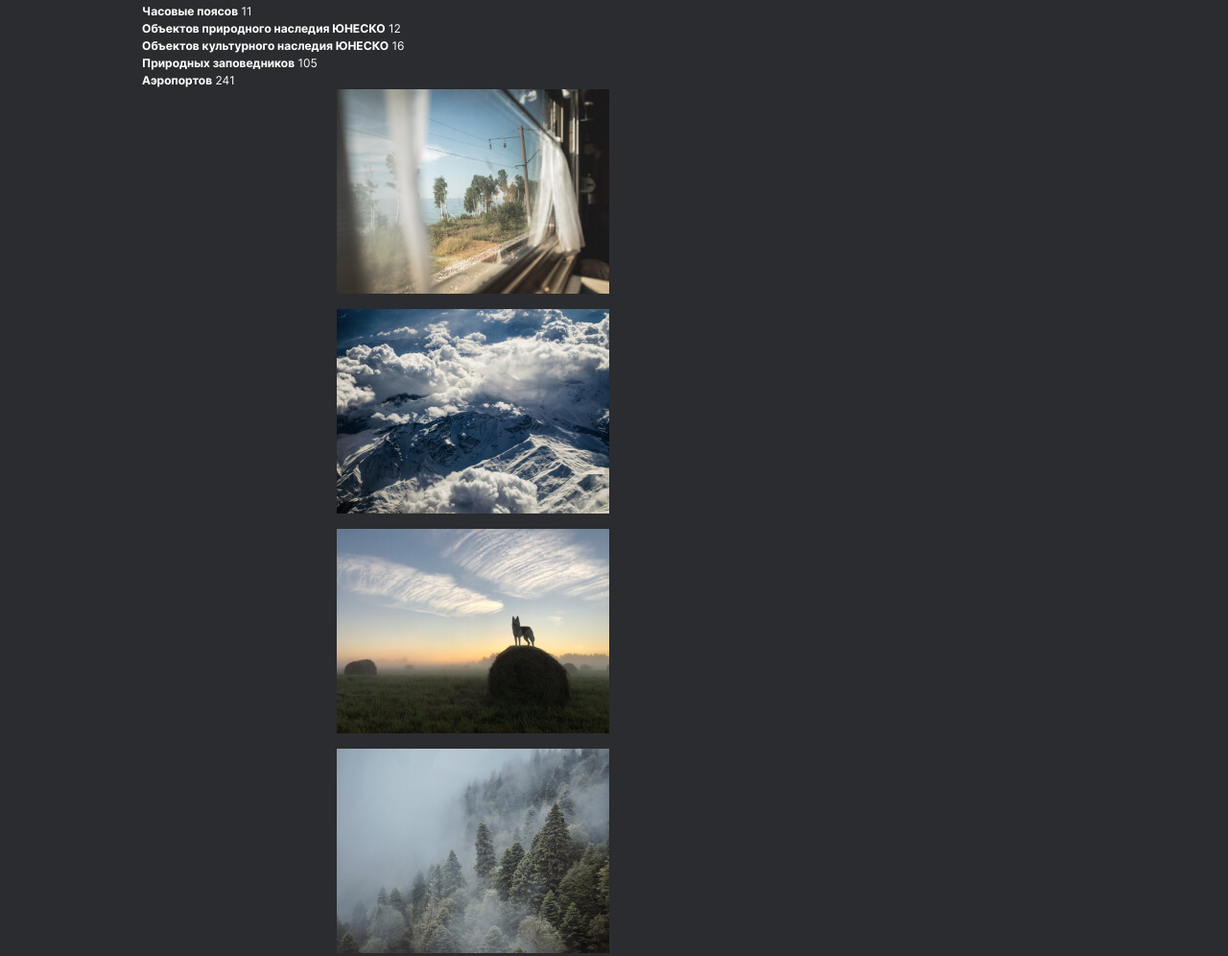
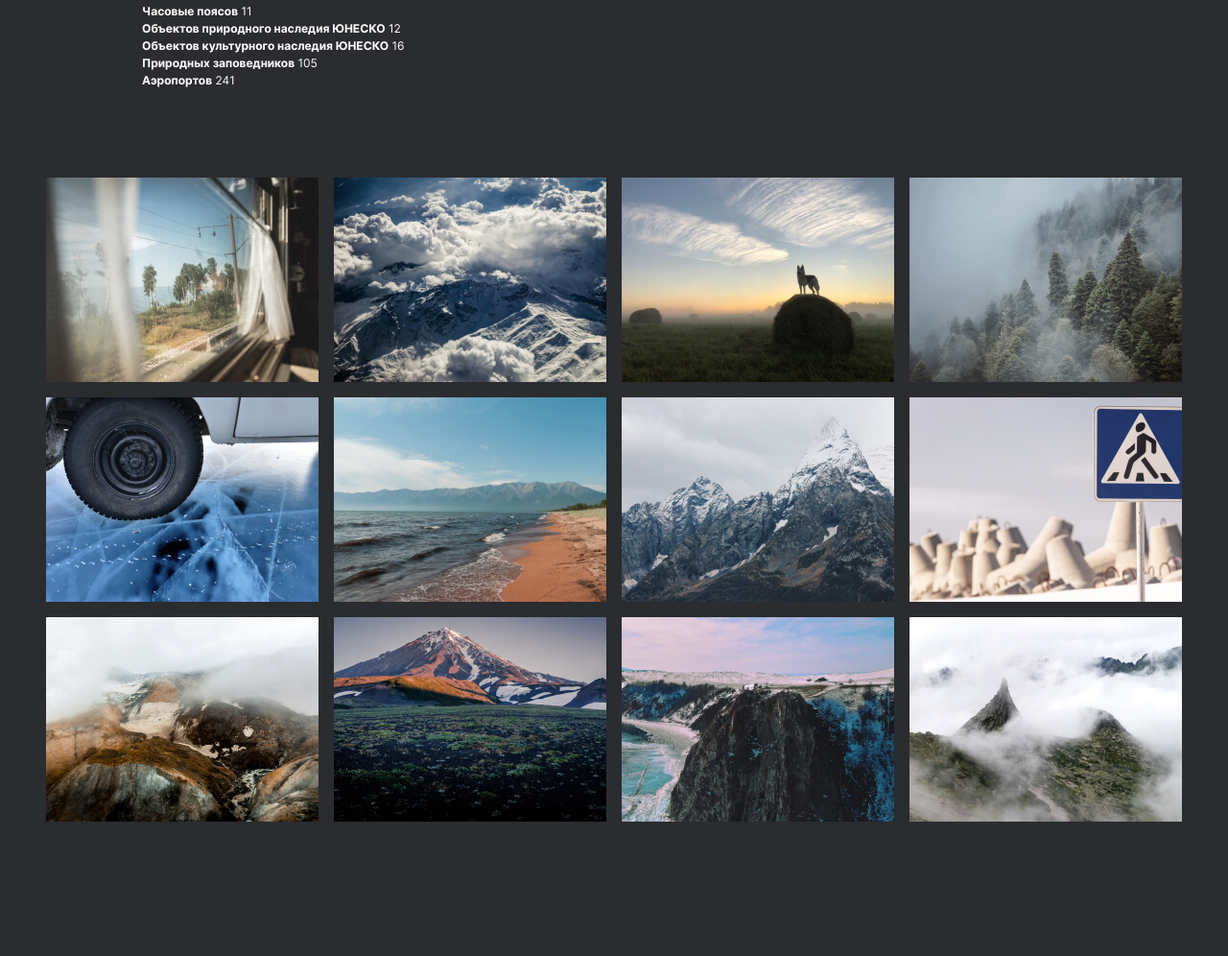
Before and after one commit to GFedorova/russian-travel, a plain HTML site: page index.html in a window 1280 px wide. Shown: the part 1570-2566 px from the top of the page at 96% size. After the commit the page ends 2426 px from the top, so only its background shows below. Drawn offline with Linux system fonts and the light colour scheme.

Commit message:
photo-grid

```diff
--- a/blocks/intro/intro.css
+++ b/blocks/intro/intro.css
@@ -4,4 +4,5 @@
     flex-direction: column;
     margin-top: 92px;
     margin-left: 148px;
+    margin-bottom: 92px;
 }
--- a/blocks/photo-grid/photo-grid.css
+++ b/blocks/photo-grid/photo-grid.css
@@ -2,7 +2,8 @@
     display: grid;
     margin-top: 92px;
     max-width: 1184px;
-    grid-template-columns: repeat(auto-fit, minmax(284px 1fr));
-    gap: 16px;
+    grid-template-columns: repeat(auto-fit, minmax(284px, 1fr));
+    grid-gap: 16px;
     margin: 0 auto;
+
 }
```
Also changed, not shown: index.html (+1 -0 lines).
